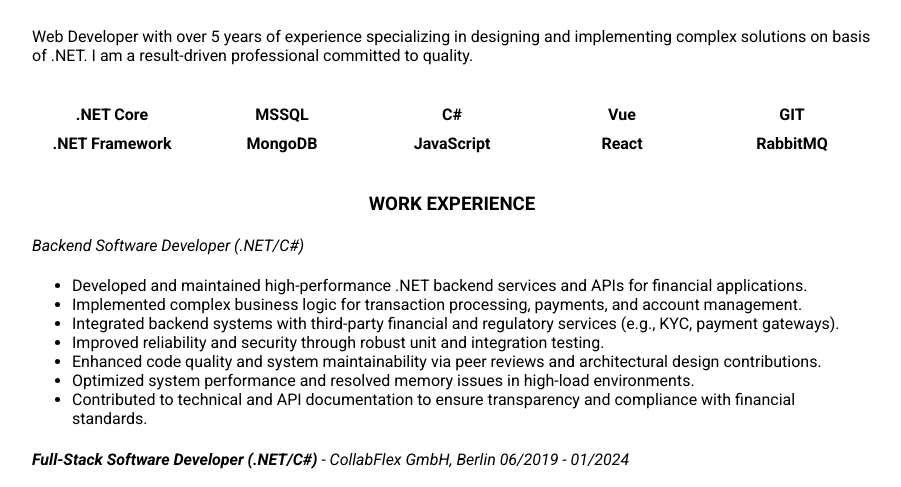
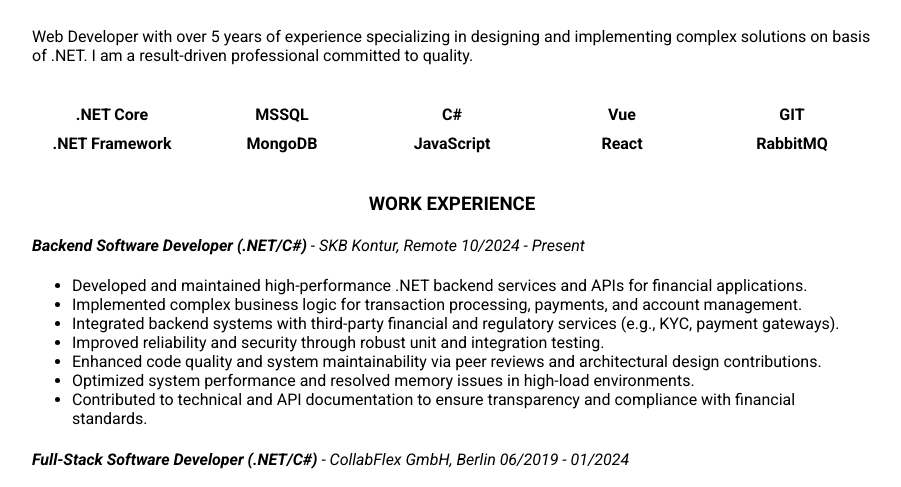
Before and after one commit to legrandcanard/legrandcanard.github.io, a plain HTML site: page index.html in a window 1280 px wide. Shown: the part 284-771 px from the top of the page, without its empty margins (188-1089 px from the left). Drawn offline with Linux system fonts and the light colour scheme.

Commit message:
Update index.html

```diff
--- a/index.html
+++ b/index.html
@@ -36,7 +36,7 @@
 
             <h3 class="mt-4 text-center">WORK EXPERIENCE</h3>
             <div class="cv-work-experience-content">
-                <h4>Backend Software Developer (.NET/C#)</h4>
+                <h4><span class="cv-position">Backend Software Developer (.NET/C#)</span> - SKB Kontur, Remote	10/2024 - Present</h4>
                 <ul>
                     <li>Developed and maintained high-performance .NET backend services and APIs for financial applications.</li>
                     <li>Implemented complex business logic for transaction processing, payments, and account management.</li>
```
